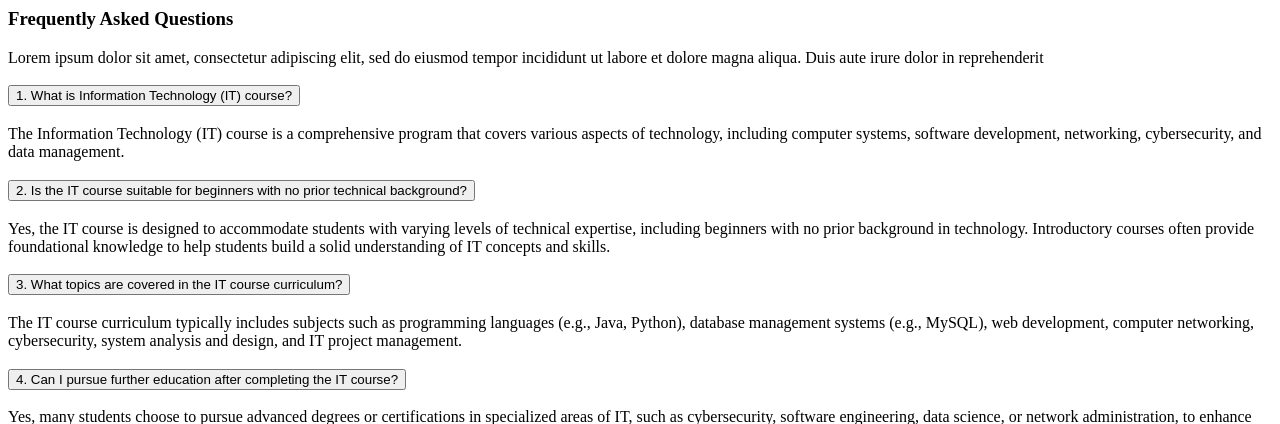
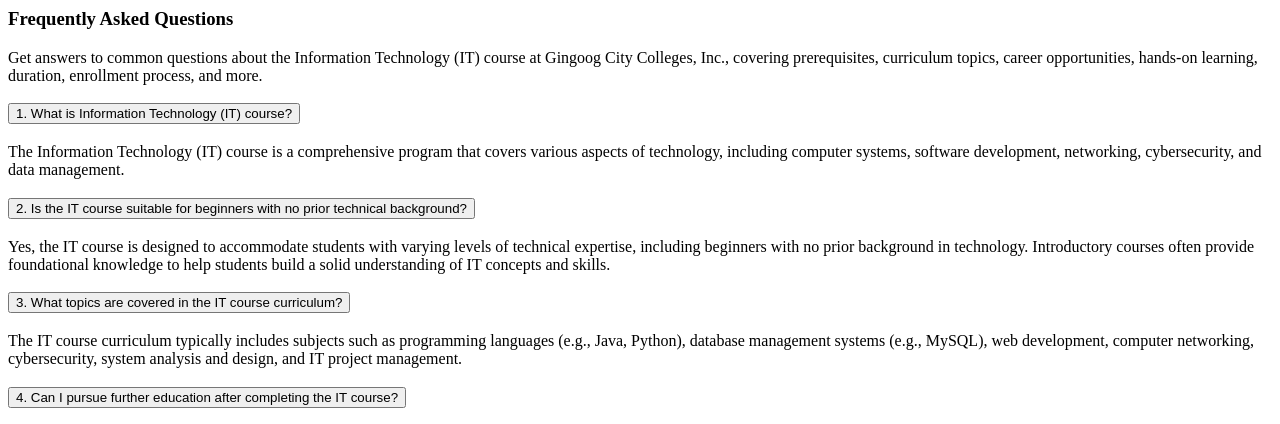
Before and after one commit to artimre098/Django-SIS, a Django app: template ACS/templates/faq.html in a window 1280 px wide. Shown: the top 424 px of the page. Run offline with Django 5.2, Linux system fonts and the light colour scheme; the template is opened without the code that fills it, so the values that code supplies are empty.

Commit message:
FAQ Added

```diff
--- a/ACS/templates/faq.html
+++ b/ACS/templates/faq.html
@@ -10,7 +10,7 @@
               <div class="content px-xl-5">
                 <h3>Frequently Asked <strong>Questions</strong></h3>
                 <p>
-                  Lorem ipsum dolor sit amet, consectetur adipiscing elit, sed do eiusmod tempor incididunt ut labore et dolore magna aliqua. Duis aute irure dolor in reprehenderit
+                  Get answers to common questions about the Information Technology (IT) course at Gingoog City Colleges, Inc., covering prerequisites, curriculum topics, career opportunities, hands-on learning, duration, enrollment process, and more.
                 </p>
               </div>
             </div>
--- a/ACS/templates/home.html
+++ b/ACS/templates/home.html
@@ -82,7 +82,7 @@
     <!-- Pricing section here -->
 
     <!-- Frequently Asked Questions Here -->
-
+    {% include 'faq.html' %}
     <!-- Blog post section here -->
 
     {% include 'contact.html' %}
```
